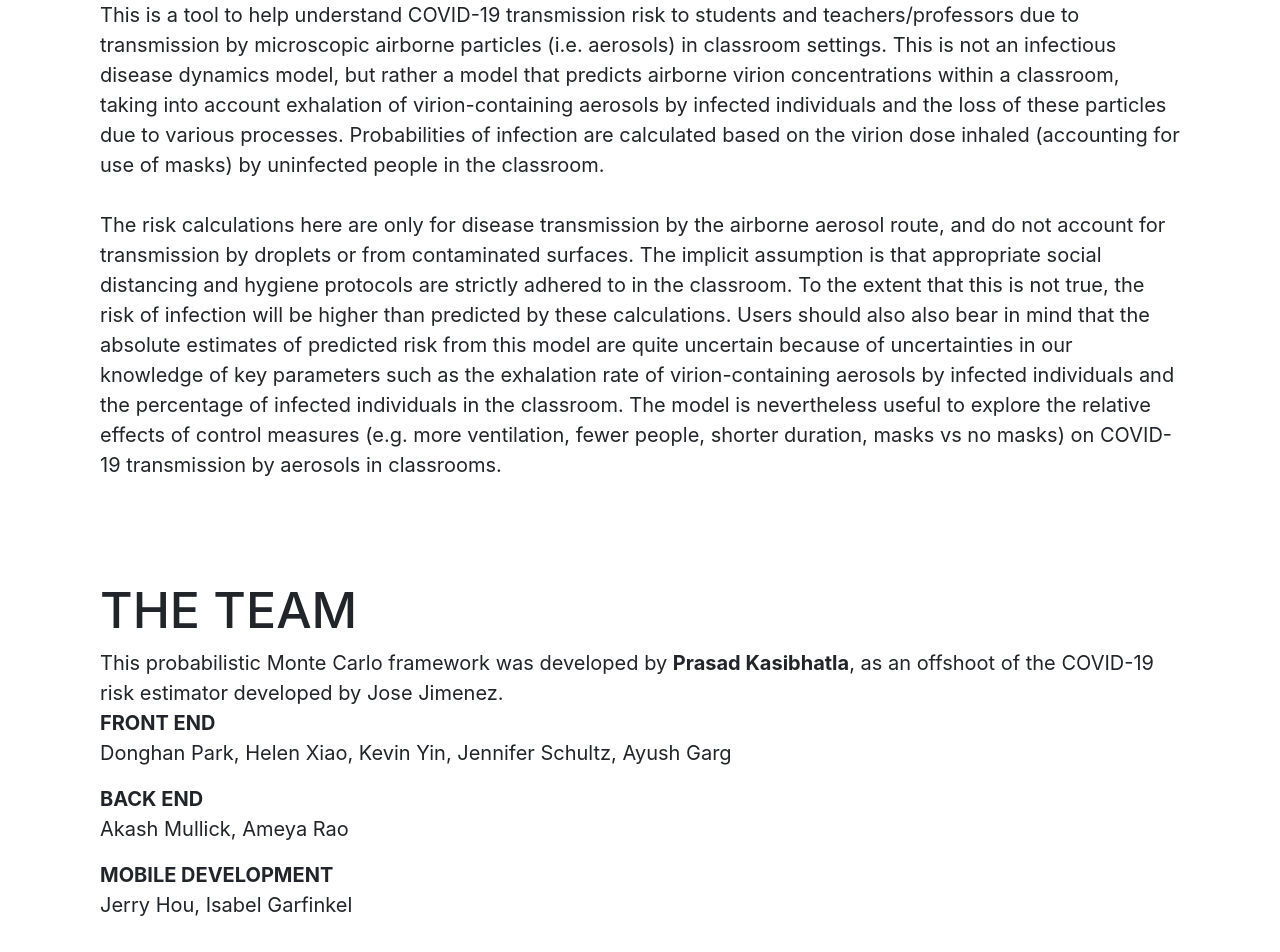
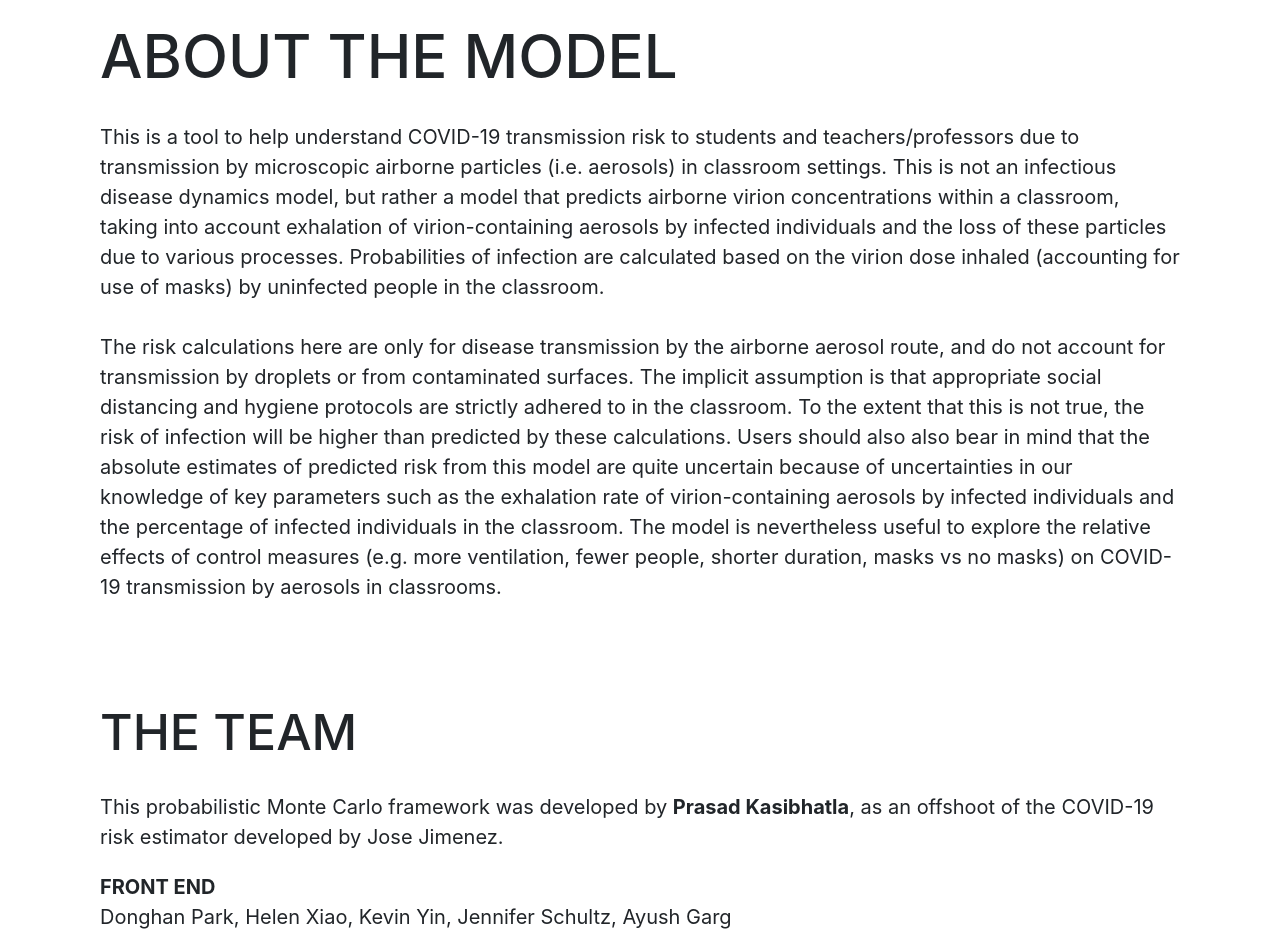
Before and after one commit to ayushgarg-ag/COVID-Risk-Web-App, a React (Create React App) app in the folder covid-frontend/: page /about in a window 1280 px wide. Shown: the part 140-1092 px from the top of the page. Built offline with nearby package versions, Linux system fonts and the light colour scheme.

Commit message:
updated var names for home & about pages

```diff
--- a/covid-frontend/src/components/About.css
+++ b/covid-frontend/src/components/About.css
@@ -1,26 +1,31 @@
 .about{
     text-align: left;
-    margin: 0px 100px 0px 100px;
+    margin: 100px 100px 0px 100px;
 }
 
 .title{
     font-size: 60px;
 }
 
-.about_desc{
+.about-desc{
     font-size: 20px;
-    margin-bottom: 0px;
+    margin: 30px 0px;
 }
 
-.team_title{
-    font-size: 50px;
-    margin-top: 100px;
+.team-segment{
+    margin: 100px 0px 100px 0px;
 }
 
-.team_desc{
+.team-title{
+    font-size: 50px;
+    margin-bottom: 30px;
+}
+
+.team-desc{
+    font-size: 20px;
+    margin-bottom: 20px;
+}
+
+.team-subtitle{
     font-size: 20px;
 }
-
-.team_subtitle{
-    tab-size: 5;
-}
--- a/covid-frontend/src/components/About.js
+++ b/covid-frontend/src/components/About.js
@@ -6,7 +6,7 @@ function About(){
         <nav className="about">
             <div>
                 <h1 className="title">ABOUT THE MODEL</h1>
-                <p className="about_desc">
+                <p className="about-desc">
                     This is a tool to help understand COVID-19 transmission risk to students and teachers/professors
                     due to transmission by microscopic airborne particles (i.e. aerosols) in classroom settings.
                     This is not an infectious disease dynamics model, but rather a model that predicts airborne virion
@@ -27,16 +27,15 @@ function About(){
                     masks) on COVID-19 transmission by aerosols in classrooms.
                 </p>
             </div>
-            <div>
-                <h3 className="team_title">THE TEAM</h3>
-                <p className="team_desc">
+            <div className="team-segment">
+                <h3 className="team-title">THE TEAM</h3>
+                <p className="team-desc">
                     This probabilistic Monte Carlo framework was developed by <strong>Prasad Kasibhatla</strong>, as
                     an offshoot of the COVID-19 risk estimator developed by Jose Jimenez.
-                    <br/>
-                    <p className="team_subtitle"><strong>FRONT END</strong><br/>Donghan Park, Helen Xiao, Kevin Yin, Jennifer Schultz, Ayush Garg</p>
-                    <p className="team_subtitle"><strong>BACK END</strong><br/>Akash Mullick, Ameya Rao</p>
-                    <p className="team_subtitle"><strong>MOBILE DEVELOPMENT</strong><br/>Jerry Hou, Isabel Garfinkel</p>
                 </p>
+                <p className="team-subtitle"><strong>FRONT END</strong><br/>Donghan Park, Helen Xiao, Kevin Yin, Jennifer Schultz, Ayush Garg</p>
+                <p className="team-subtitle"><strong>BACK END</strong><br/>Akash Mullick, Ameya Rao</p>
+                <p className="team-subtitle"><strong>MOBILE DEVELOPMENT</strong><br/>Jerry Hou, Isabel Garfinkel</p>
             </div>
         </nav>
     )
--- a/covid-frontend/src/components/Home.css
+++ b/covid-frontend/src/components/Home.css
@@ -1,6 +1,6 @@
 .home{
     text-align: left;
-    margin: 0px 100px 0px 100px;
+    margin: 100px 100px 0px 100px;
 }
 
 .title{
@@ -9,10 +9,12 @@
 
 .desc{
     font-size: 20px;
+    margin: 30px 0px;
 }
 
 .calculate-button{
     font-size: 30px;
+    margin-top: 50px;
 }
 
 .works-button{
--- a/covid-frontend/src/components/Home.js
+++ b/covid-frontend/src/components/Home.js
@@ -12,10 +12,10 @@ function Home(){
             </p>
             {/*
             @Donghan I made your buttons links, also for styling for vars w/ 2 words I changed it to word1-word2 instead of _ */}
-            <a href="/about">
+            <a href="/calculate-home">
                 <button className="calculate-button">CALCULATE</button><br/>
             </a>
-            <a href="/calculate-home">
+            <a href="/about">
                 <button className="works-button">HOW IT WORKS</button>
             </a>
         </nav>
```
